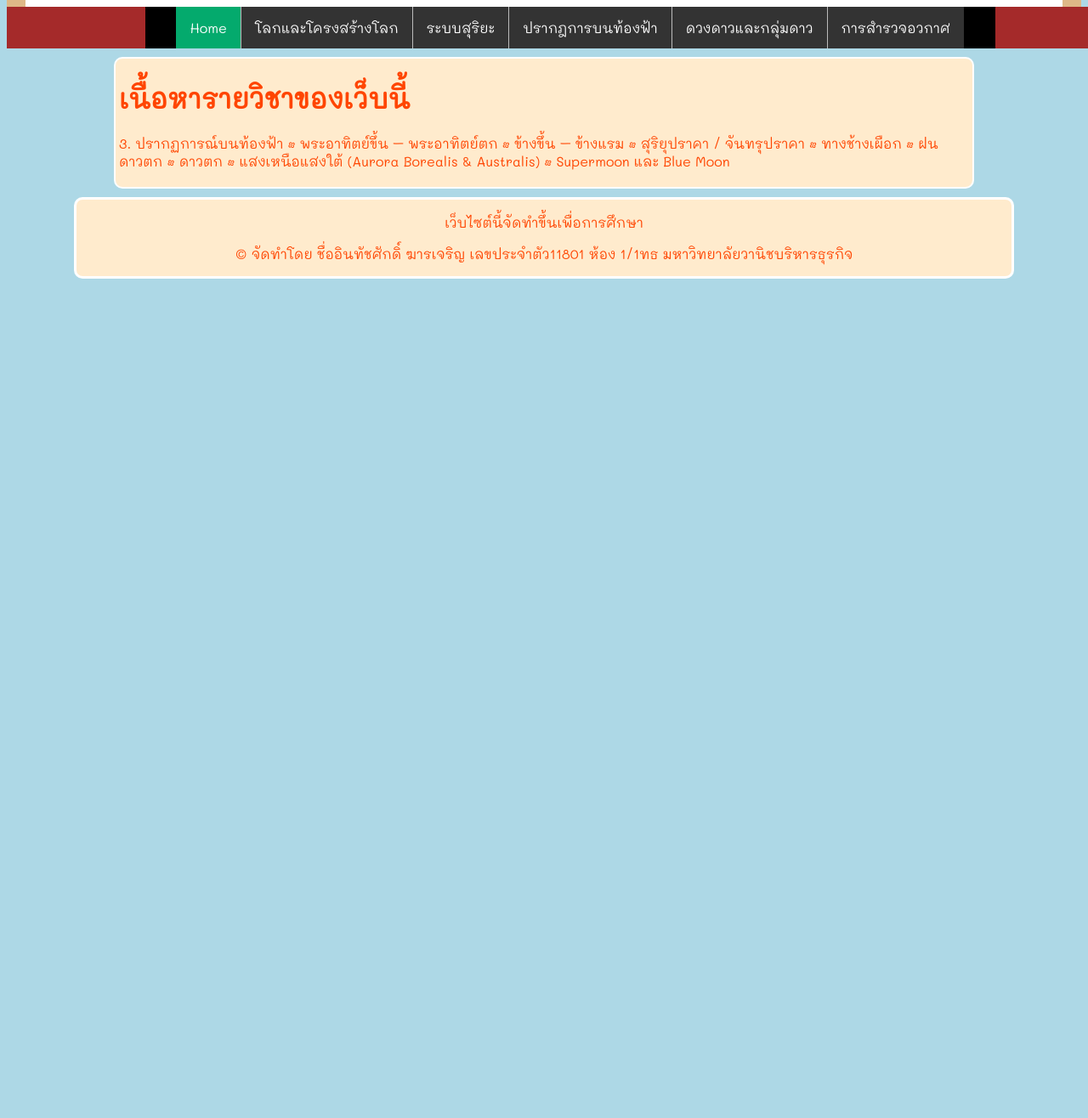
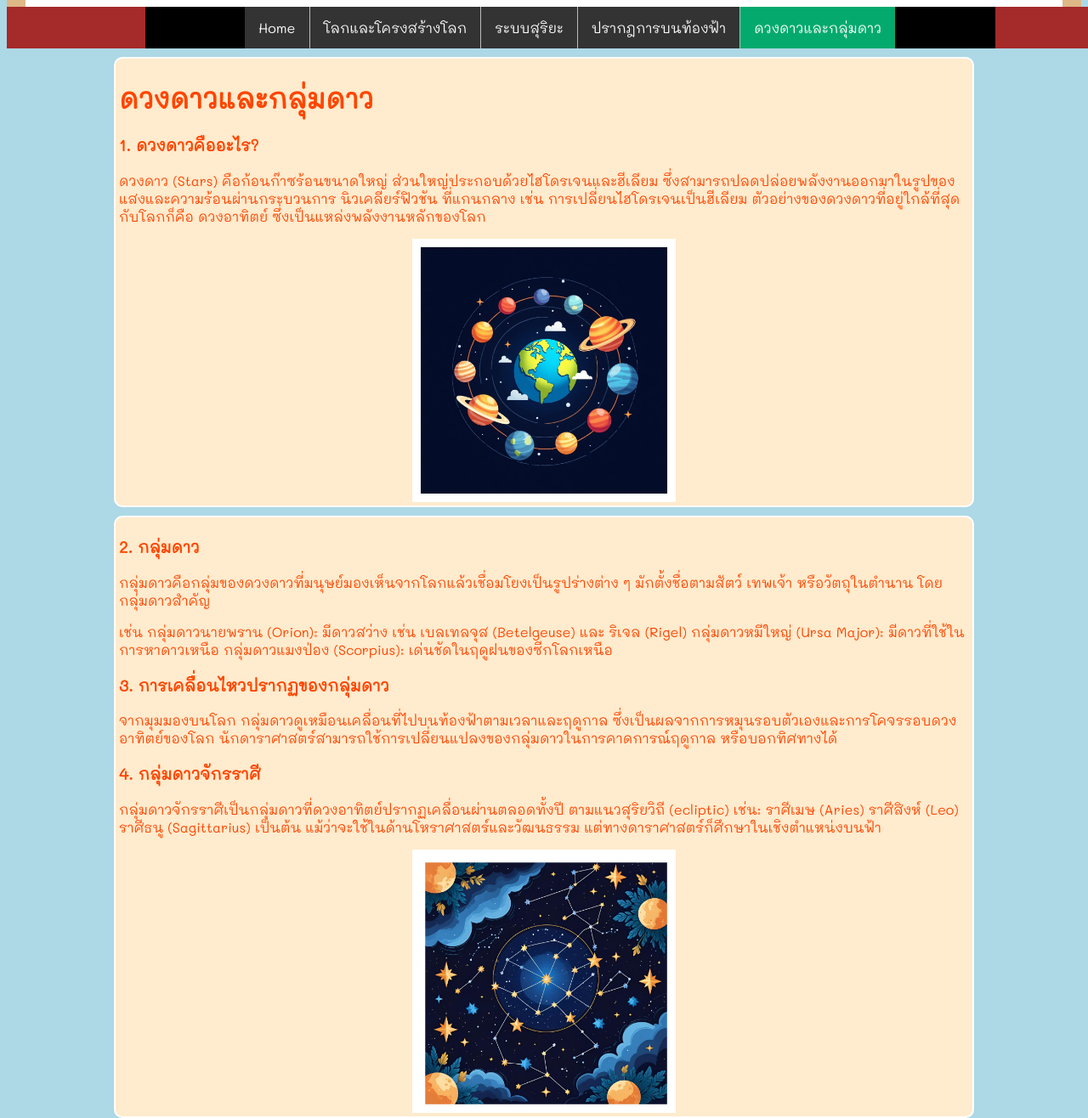
Before and after one commit to Intassak/science-11801, a plain HTML site: page Star.html in a window 1280 px wide. Shown: the part 200-1516 px from the top of the page at 85% size. Before the commit the page ends 800 px from the top, so only its background shows below. Drawn offline with Linux system fonts and the light colour scheme.

Commit message:
Web2
upload fix web2

```diff
--- a/Star.html
+++ b/Star.html
@@ -1,7 +1,7 @@
 <!DOCTYPE html>
 <html>
 <head>
-    <title> 4.ดวงดาวและกลุ่มดาว </title>
+    <title> ดวงดาว </title>
     <link rel="preconnect" href="https://fonts.googleapis.com">
 <link rel="preconnect" href="https://fonts.googleapis.com">
 <link rel="preconnect" href="https://fonts.gstatic.com" crossorigin>
@@ -17,29 +17,51 @@
     <div class="narvigator">
         <div class="menubar">
             <ul class="menu-ul">
-                <li class="menu-li"><a class="active" href="index.html">Home</a> </li>
+                <li class="menu-li"><a href="index.html">Home</a> </li>
                 <li class="menu-li"><a href="world.html">โลกและโครงสร้างโลก</a></li>
                 <li class="menu-li"><a href="Solar_System.html"> ระบบสุริยะ</a></li>
                 <li class="menu-li"><a href="in_the_sky.html">ปรากฎการบนท้องฟ้า</a></li>
-                <li class="menu-li"><a href="Star.html">ดวงดาวและกลุ่มดาว</a></li>
-                <li class="menu-li"><a href="SpaceEXP.html">การสำรวจอวกาศ</a></li>
+                <li class="menu-li"><a class="active" href="Star.html">ดวงดาวและกลุ่มดาว</a></li>
             </ul>
         </div>
 
     </div>
 
     <div class="Content">
-        <h1>เนื้อหารายวิชาของเว็บนี้</h1>
-        <p> 3.	ปรากฏการณ์บนท้องฟ้า
-•	พระอาทิตย์ขึ้น – พระอาทิตย์ตก
-•	ข้างขึ้น – ข้างแรม
-•	สุริยุปราคา / จันทรุปราคา
-•	ทางช้างเผือก
-•	ฝนดาวตก
-•	ดาวตก
-•	แสงเหนือแสงใต้ (Aurora Borealis & Australis)
-•	Supermoon และ Blue Moon
+        <h1>ดวงดาวและกลุ่มดาว</h1>
+        <h3>1. ดวงดาวคืออะไร?</h3>
+        <p>ดวงดาว (Stars) คือก้อนก๊าซร้อนขนาดใหญ่ ส่วนใหญ่ประกอบด้วยไฮโดรเจนและฮีเลียม ซึ่งสามารถปลดปล่อยพลังงานออกมาในรูปของแสงและความร้อนผ่านกระบวนการ นิวเคลียร์ฟิวชัน ที่แกนกลาง เช่น การเปลี่ยนไฮโดรเจนเป็นฮีเลียม
+ตัวอย่างของดวงดาวที่อยู่ใกล้ที่สุดกับโลกก็คือ ดวงอาทิตย์ ซึ่งเป็นแหล่งพลังงานหลักของโลก</p>
+        <img src="Image/หัวข้อที่2.2.jpg" alt="pic1" width="20%"/>
+
+    </div>
+
+    <div class="Content">
+        <h3>2. กลุ่มดาว</h3>
+        <p>กลุ่มดาวคือกลุ่มของดวงดาวที่มนุษย์มองเห็นจากโลกแล้วเชื่อมโยงเป็นรูปร่างต่าง ๆ มักตั้งชื่อตามสัตว์ เทพเจ้า หรือวัตถุในตำนาน โดยกลุ่มดาวสำคัญ</p>
+        <p>เช่น กลุ่มดาวนายพราน (Orion): มีดาวสว่าง เช่น เบลเทลจุส (Betelgeuse) และ ริเจล (Rigel)
+
+กลุ่มดาวหมีใหญ่ (Ursa Major): มีดาวที่ใช้ในการหาดาวเหนือ
+
+กลุ่มดาวแมงป่อง (Scorpius): เด่นชัดในฤดูฝนของซีกโลกเหนือ
+
 </p>
+    <h3>3. การเคลื่อนไหวปรากฏของกลุ่มดาว</h3>
+ <p>จากมุมมองบนโลก กลุ่มดาวดูเหมือนเคลื่อนที่ไปบนท้องฟ้าตามเวลาและฤดูกาล ซึ่งเป็นผลจากการหมุนรอบตัวเองและการโคจรรอบดวงอาทิตย์ของโลก นักดาราศาสตร์สามารถใช้การเปลี่ยนแปลงของกลุ่มดาวในการคาดการณ์ฤดูกาล หรือบอกทิศทางได้</p>
+
+    <h3>4. กลุ่มดาวจักรราศี</h3>
+    <p>กลุ่มดาวจักรราศีเป็นกลุ่มดาวที่ดวงอาทิตย์ปรากฏเคลื่อนผ่านตลอดทั้งปี ตามแนวสุริยวิถี (ecliptic) เช่น:
+
+ราศีเมษ (Aries)
+
+ราศีสิงห์ (Leo)
+
+ราศีธนู (Sagittarius) เป็นต้น
+
+แม้ว่าจะใช้ในด้านโหราศาสตร์และวัฒนธรรม แต่ทางดาราศาสตร์ก็ศึกษาในเชิงตำแหน่งบนฟ้า
+
+</p>
+        <img src="Image/หัวข้อข้อ4.1.png" alt="pic1" width="20%"/>
 
     </div>
 
```
Also changed, not shown: Solar_System.html (+16 -18 lines), in_the_sky.html (+12 -9 lines), index.html (+1 -2 lines), world.html (+2 -1 lines), Image/Solar.jpg (added), Image/Sun.jpg (added).
